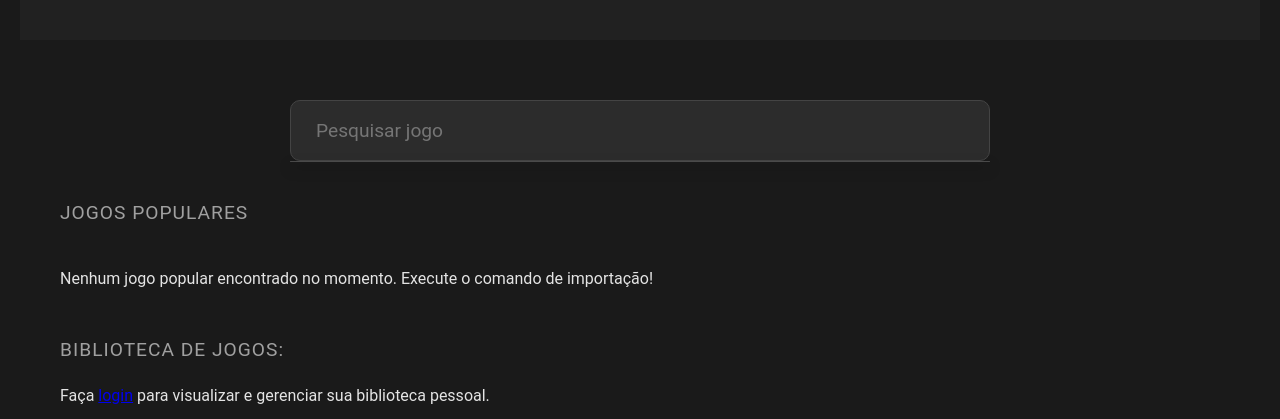
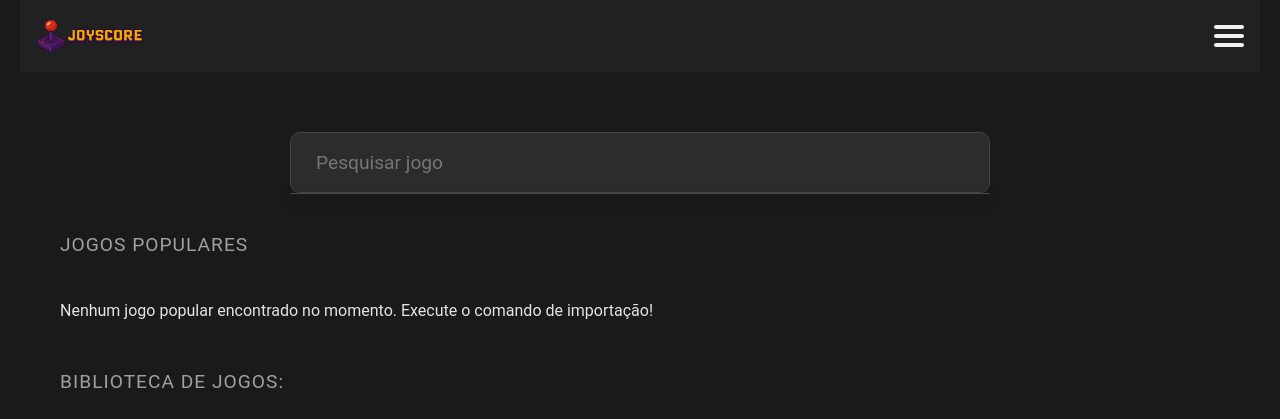
Before and after one commit to Lucascbayma/JoyScore, a Django app: template jogos/templates/Home.html in a window 1280 px wide. Shown: the top 419 px of the page. Run offline with Django 4.2, Linux system fonts and the light colour scheme; the template is opened without the code that fills it, so the values that code supplies are empty; parts of the project's set-up code (start-up, migrations or seed data) failed here and were passed over.

Commit message:
Implementação da logo e do menu hamburguer na home do site

```diff
--- a/jogos/static/jogos/css/style.css
+++ b/jogos/static/jogos/css/style.css
@@ -8,17 +8,16 @@ Body {
 }
 
 .header {
-    display: flex;
-    justify-content: space-between;
-    align-items: center;
-    padding: 20px 40px;
-    background-color: #212121;
+  display: flex;
+  align-items: center;
+  justify-content: space-between;
+  padding: 0 16px;
+  background-color: #212121;
 }
 
-.logo {
-    width: auto;
-    height: 70px;
-    margin: 0;
+.logo-img {
+    max-width: 150px;
+    height: auto;
 }
 
 .nav {
--- a/jogos/templates/avaliar_jogo.html
+++ b/jogos/templates/avaliar_jogo.html
@@ -1,4 +1,7 @@
+{% extends 'base.html' %}
 {% load static %}
+
+{% block title %}avaliar - JoyScore{% endblock %}
 <!DOCTYPE html>
 <html lang="pt-br">
 <head>
--- a/jogos/templates/base.html
+++ b/jogos/templates/base.html
@@ -14,7 +14,28 @@
 </head>
 <body>
     <header class="header">
-        </header>
+        <div class="logo-container">
+            <img src="{% static 'jogos/imagens/logo.png' %}"
+                alt="JoyScore"
+                class="logo-img"
+                style="display:block; max-width:220px; max-height:72px; width:auto; height:auto;">
+        </div>
+
+        <div class="right-section">
+            <input type="checkbox" id="menu-toggle" hidden>
+            <label for="menu-toggle" class="hamburger">
+                <div></div>
+                <div></div>
+                <div></div>
+            </label>
+            <nav class="menu">
+                <ul>
+                    <li><a href="{% url 'jogos:home' %}" target="_blank">Início</a></li>
+                    <li><a href="{% url 'jogos:minha_biblioteca' %}" target="_blank">Biblioteca</a></li>
+                </ul>
+            </nav>
+        </div>
+    </header>
 
     <main class="main-content">
         {% block content %}
--- a/jogos/urls.py
+++ b/jogos/urls.py
@@ -8,6 +8,7 @@ urlpatterns = [
     path('', views.login_view, name='login'), # Alterado de views.login
     path('registro/', views.registro, name='registro'),
     path('logout/', views.logout_view, name='logout'), # URL para sair
+    path('biblioteca/', views.biblioteca, name='biblioteca'),
 
     path('buscar/', views.buscar_jogos, name='buscar_jogos'),
     path('minha-biblioteca/', views.minha_biblioteca, name='minha_biblioteca'),
```
